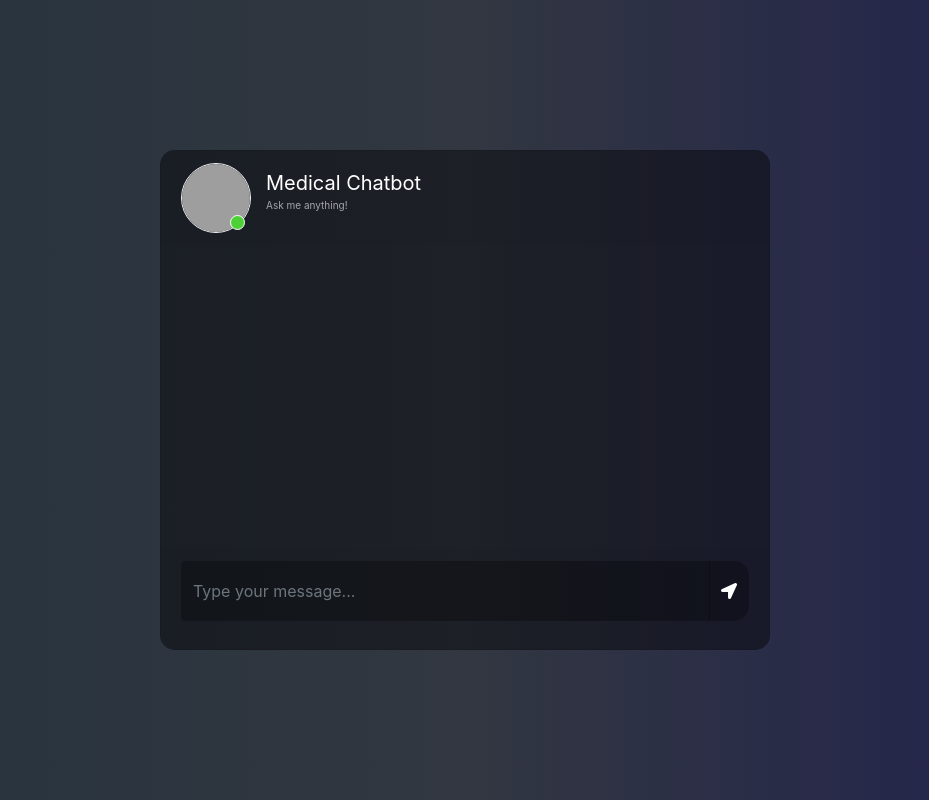
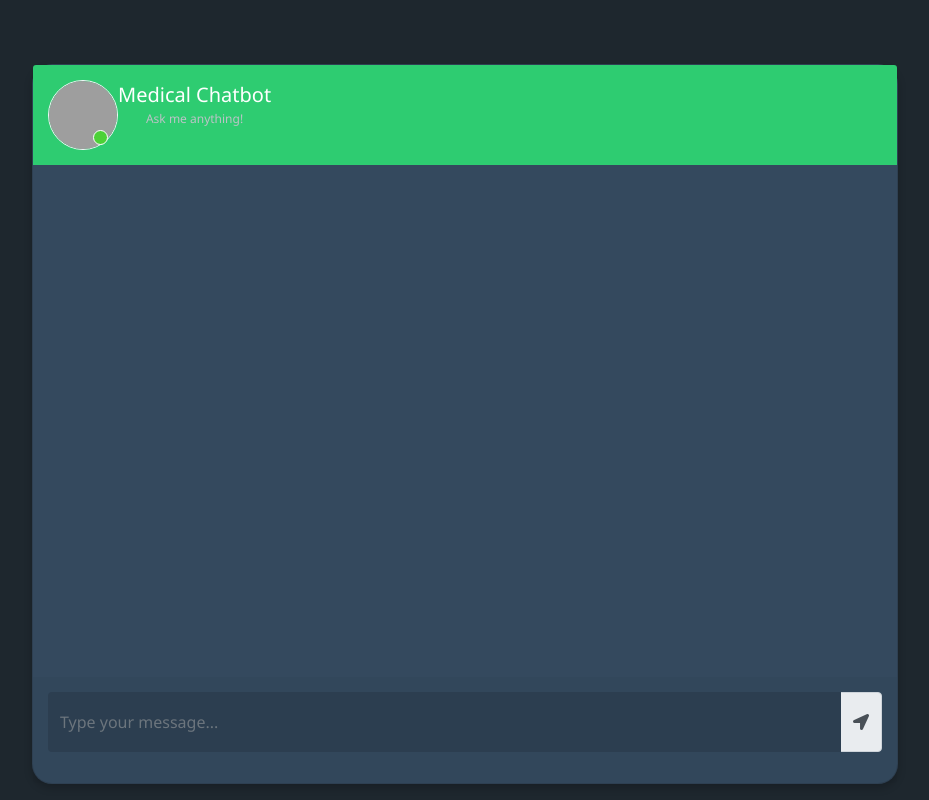
Before and after one commit to Harikrishnan46624/Medical-Chatbot-Project-, a Flask app: page / in a window 1280 px wide. Shown: the whole page, without its empty margins (175-1104 px from the left). Run offline with Flask 3, Linux system fonts and the light colour scheme; some libraries are stand-ins or nearby versions; grey boxes are pictures that could not be loaded.

Commit message:
front end update

```diff
--- a/static/style.css
+++ b/static/style.css
@@ -1,19 +1,25 @@
-body,html{
+body, html {
 	height: 100%;
 	margin: 0;
-	background: rgb(44, 47, 59);
-   background: -webkit-linear-gradient(to right, rgb(40, 59, 34), rgb(54, 60, 70), rgb(32, 32, 43));
-	background: linear-gradient(to right, rgb(38, 51, 61), rgb(50, 55, 65), rgb(33, 33, 78));
+	background: #1e272e; /* Dark background color */
+	font-family: 'Segoe UI', Tahoma, Geneva, Verdana, sans-serif;
 }
 
-.chat{
-	margin-top: auto;
-	margin-bottom: auto;
+.chat {
+	margin: 5% auto;
+	width: 90%;
+	height: 90vh;
 }
-.card{
-	height: 500px;
-	border-radius: 15px !important;
-	background-color: rgba(0,0,0,0.4) !important;
+.col-xl-6 {
+    -ms-flex: 0 0 50%;
+    flex: 0 0 70%;
+    max-width: 100%;
+}
+.card {
+	height: 100%;
+	border-radius: 20px;
+	background-color: #34495e; /* Darker card background color */
+	box-shadow: 0 4px 8px rgba(0, 0, 0, 0.2);
 }
 .contacts_body{
 	padding:  0.75rem 0 !important;
@@ -23,13 +29,22 @@
 .msg_card_body{
 	overflow-y: auto;
 }
-.card-header{
-	border-radius: 15px 15px 0 0 !important;
-	border-bottom: 0 !important;
+.card-header {
+	border-radius: 20px 20px 0 0;
+	border-bottom: 0;
+	background-color: #2ecc71;
+	color: #ffffff;
+	padding: 15px;
+	text-align: center;
+	font-size: 24px;
 }
-.card-footer{
-border-radius: 0 0 15px 15px !important;
-	border-top: 0 !important;
+
+.card-footer {
+	border-radius: 0 0 20px 20px;
+	border-top: 0;
+	/* background-color: #2ecc71; */
+	padding: 15px;
+	text-align: center;
 }
 .container{
 	align-content: center;
@@ -44,11 +59,11 @@
 	 box-shadow:none !important;
    outline:0px !important;
 }
-.type_msg{
-	background-color: rgba(0,0,0,0.3) !important;
-	border:0 !important;
-	color:white !important;
-	height: 60px !important;
+.type_msg {
+	background-color: #2c3e50;
+	border: 0;
+	color: #ecf0f1; /* Light text color */
+	height: 60px;
 	overflow-y: auto;
 }
 	.type_msg:focus{
@@ -62,19 +77,17 @@
 	color: white !important;
 	cursor: pointer;
 }
-.send_btn{
-	border-radius: 0 15px 15px 0 !important;
-	background-color: rgba(0,0,0,0.3) !important;
-	border:0 !important;
-	color: white !important;
+send_btn, .search_btn {
+	border-radius: 0 20px 20px 0;
+	background-color: #2ecc71;
+	border: 0;
+	color: white;
 	cursor: pointer;
+	padding: 10px 15px;
 }
-.search_btn{
-	border-radius: 0 15px 15px 0 !important;
-	background-color: rgba(0,0,0,0.3) !important;
-	border:0 !important;
-	color: white !important;
-	cursor: pointer;
+
+.send_btn:hover, .search_btn:hover {
+	background-color: #27ae60; /* Darker green on hover */
 }
 .contacts{
 	list-style: none;
@@ -122,18 +135,19 @@
 .offline{
 	background-color: #c23616 !important;
 }
-.user_info{
-	margin-top: auto;
-	margin-bottom: auto;
-	margin-left: 15px;
+.user_info span {
+	font-size: 20px;
+	color: #ffffff;
 }
-.user_info span{
-	font-size: 20px;
-	color: white;
+
+.user_info p {
+	font-size: 12px;
+	color: #bdc3c7;
 }
-.user_info p{
-	font-size: 10px;
-	color: rgba(255,255,255,0.6);
+
+.user_info p {
+	font-size: 12px;
+	color: #bdc3c7; /* Lighter text color */
 }
 .video_cam{
 	margin-left: 50px;
--- a/templates/chat.html
+++ b/templates/chat.html
@@ -21,8 +21,8 @@
 						<div class="card-header msg_head">
 							<div class="d-flex bd-highlight">
 								<div class="img_cont">
-									<!-- <img src="https://i.ibb.co/fSNP7Rz/icons8-chatgpt-512.png" class="rounded-circle user_img"> -->
-									<img src="https://www.prdistribution.com/spirit/uploads/pressreleases/2019/newsreleases/d83341deb75c4c4f6b113f27b1e42cd8-chatbot-florence-already-helps-thousands-of-patients-to-remember-their-medication.png" class="rounded-circle user_img">
+									<img src="https://i.ibb.co/fSNP7Rz/icons8-chatgpt-512.png" class="rounded-circle user_img">
+									<!-- <img src="https://www.prdistribution.com/spirit/uploads/pressreleases/2019/newsreleases/d83341deb75c4c4f6b113f27b1e42cd8-chatbot-florence-already-helps-thousands-of-patients-to-remember-their-medication.png" class="rounded-circle user_img"> -->
 									<span class="online_icon"></span>
 								</div>
 								<div class="user_info">
```
Also changed, not shown: other parts of static/style.css (+8 -24 lines), 1 other file.
